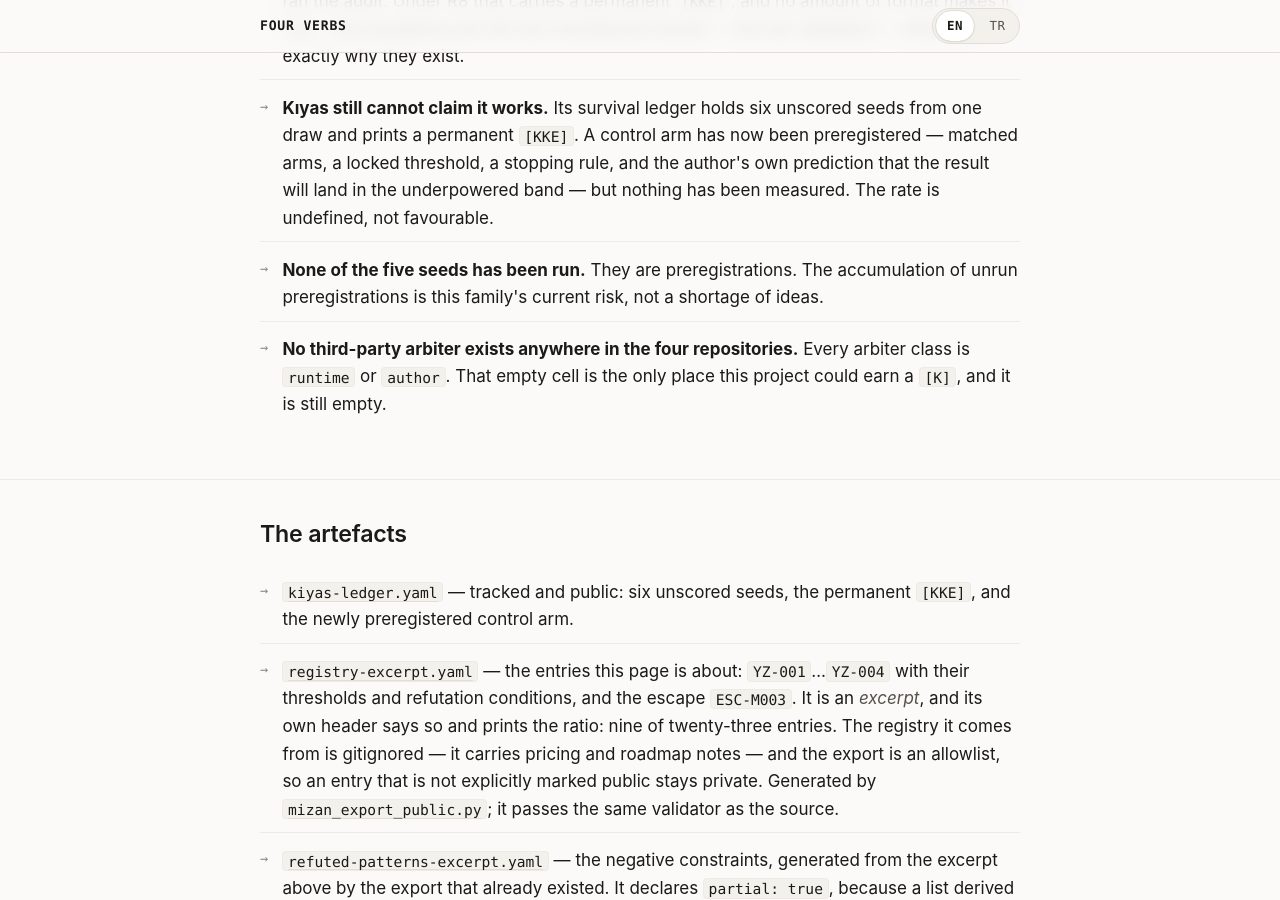
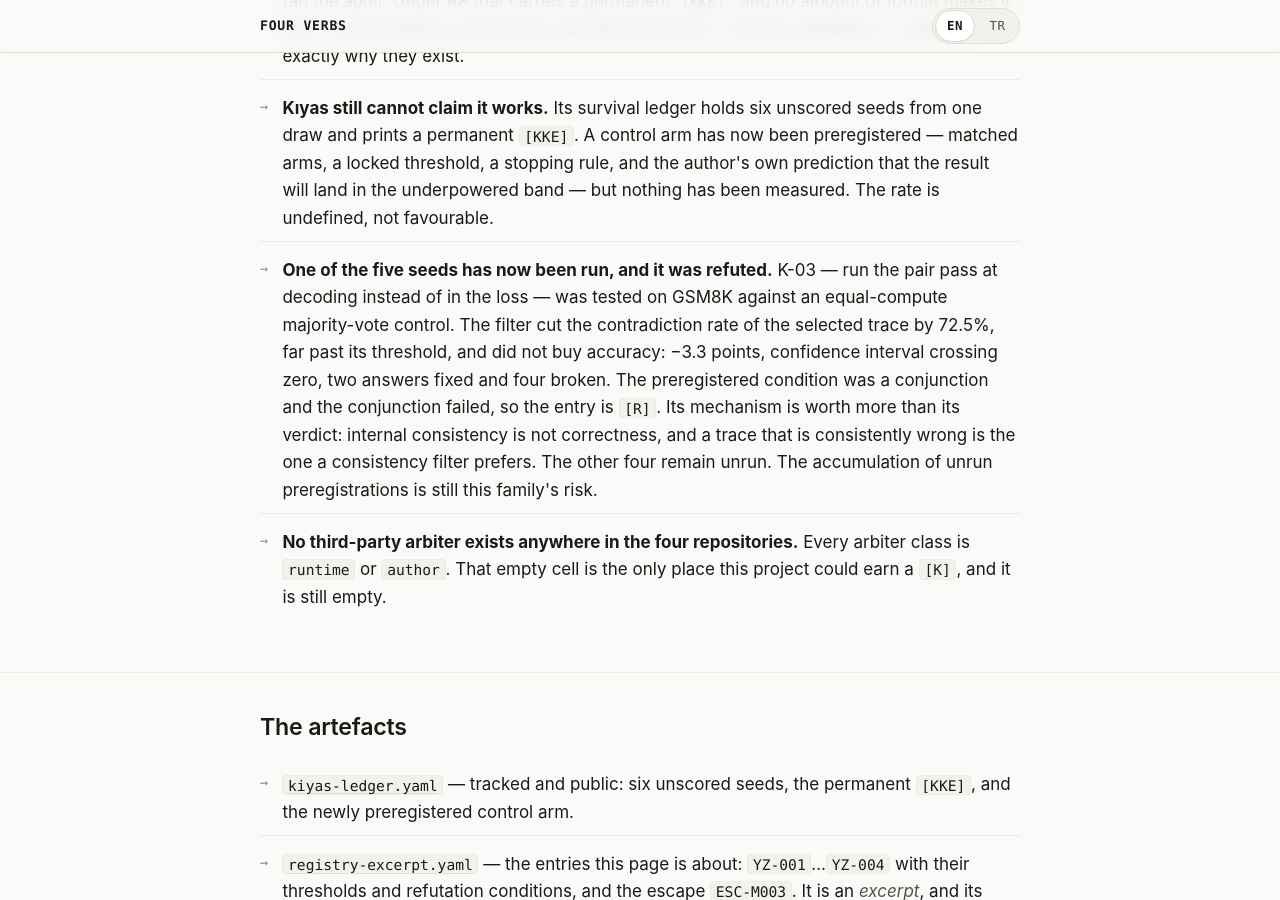
Before and after one commit to XINMurat/XINMurat.github.io, a Jekyll site: the page built from case-study.md, in a window 1280 px wide and 900 px high, scrolled down 5214 px. Built offline with Jekyll 4.4.1, drawn with Linux system fonts in a browser that asks for light colours.

Commit message:
case study: one of the five seeds has been run, and it was refuted
The closing section said none of the seeds had been run. One has. K-03 came
back [R] -- the contradiction rate fell far past its threshold and bought no
accuracy, fixing two answers and breaking four.

The page reports the mechanism alongside the verdict, because the mechanism
is the transferable part: internal consistency is not correctness, and a
trace that is consistently wrong is the one a consistency filter prefers.

Four seeds remain unrun, and that sentence stays.

Co-Authored-By: Claude Opus 5 <noreply@anthropic.com>

```diff
--- a/case-study.md
+++ b/case-study.md
@@ -253,9 +253,18 @@ lang: en
       arms, a locked threshold, a stopping rule, and the author's own prediction
       that the result will land in the underpowered band — but nothing has been
       measured. The rate is undefined, not favourable.</li>
-      <li><strong>None of the five seeds has been run.</strong> They are
-      preregistrations. The accumulation of unrun preregistrations is this
-      family's current risk, not a shortage of ideas.</li>
+      <li><strong>One of the five seeds has now been run, and it was
+      refuted.</strong> K-03 — run the pair pass at decoding instead of in
+      the loss — was tested on GSM8K against an equal-compute majority-vote
+      control. The filter cut the contradiction rate of the selected trace by
+      72.5%, far past its threshold, and did not buy accuracy: −3.3 points,
+      confidence interval crossing zero, two answers fixed and four broken.
+      The preregistered condition was a conjunction and the conjunction
+      failed, so the entry is <code>[R]</code>. Its mechanism is worth more
+      than its verdict: internal consistency is not correctness, and a trace
+      that is consistently wrong is the one a consistency filter prefers.
+      The other four remain unrun. The accumulation of unrun preregistrations
+      is still this family's risk.</li>
       <li><strong>No third-party arbiter exists anywhere in the four
       repositories.</strong> Every arbiter class is <code>runtime</code> or
       <code>author</code>. That empty cell is the only place this project could
@@ -506,9 +515,16 @@ lang: en
       kollar, kilitli eşik, durdurma kuralı ve yazarın sonucun güç-yetersiz
       bandında çıkacağına dair kendi tahmini — ama hiçbir şey ölçülmedi. Oran
       elverişli değil, <em>tanımsız</em>.</li>
-      <li><strong>Beş tohumun hiçbiri koşulmadı.</strong> Bunlar önkayıt.
-      Koşulmamış önkayıtların birikmesi bu ailenin şu anki riski; fikir kıtlığı
-      değil.</li>
+      <li><strong>Beş tohumdan biri artık koşuldu ve çürüdü.</strong> K-03 —
+      çift pasını loss yerine dekodlamada koş — GSM8K üzerinde, eşit
+      compute'lu çoğunluk-oyu kontrolüne karşı test edildi. Filtre seçilen
+      izin çelişki oranını %72.5 düşürdü (eşiğin çok üstünde) ve doğruluk
+      kazandırmadı: −3.3 puan, güven aralığı sıfırı kesiyor, iki cevap
+      düzeldi dört cevap bozuldu. Önkayıtlı koşul bir bileşikti ve bileşik
+      sağlanmadı; girdi <code>[R]</code>. Mekanizması hükmünden değerli:
+      iç tutarlılık doğruluk değildir, ve baştan sona tutarlı biçimde yanlış
+      olan iz, tutarlılık filtresinin tercih ettiği izdir. Diğer dördü
+      koşulmadı. Koşulmamış önkayıtların birikmesi hâlâ bu ailenin riski.</li>
       <li><strong>Dört deponun hiçbirinde üçüncü-taraf hakem
       yok.</strong> Her hakem sınıfı ya <code>runtime</code> ya
       <code>author</code>. O boş hücre bu projenin <code>[K]</code>
```
